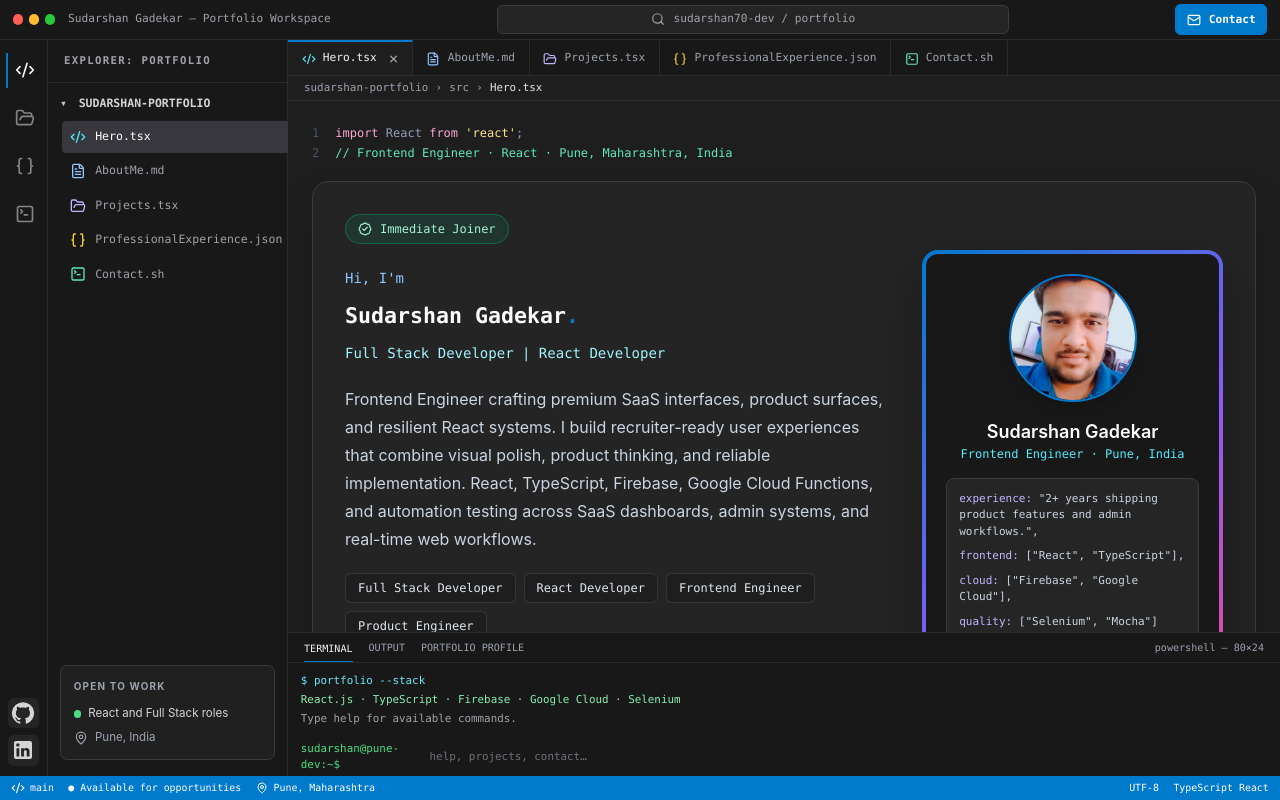
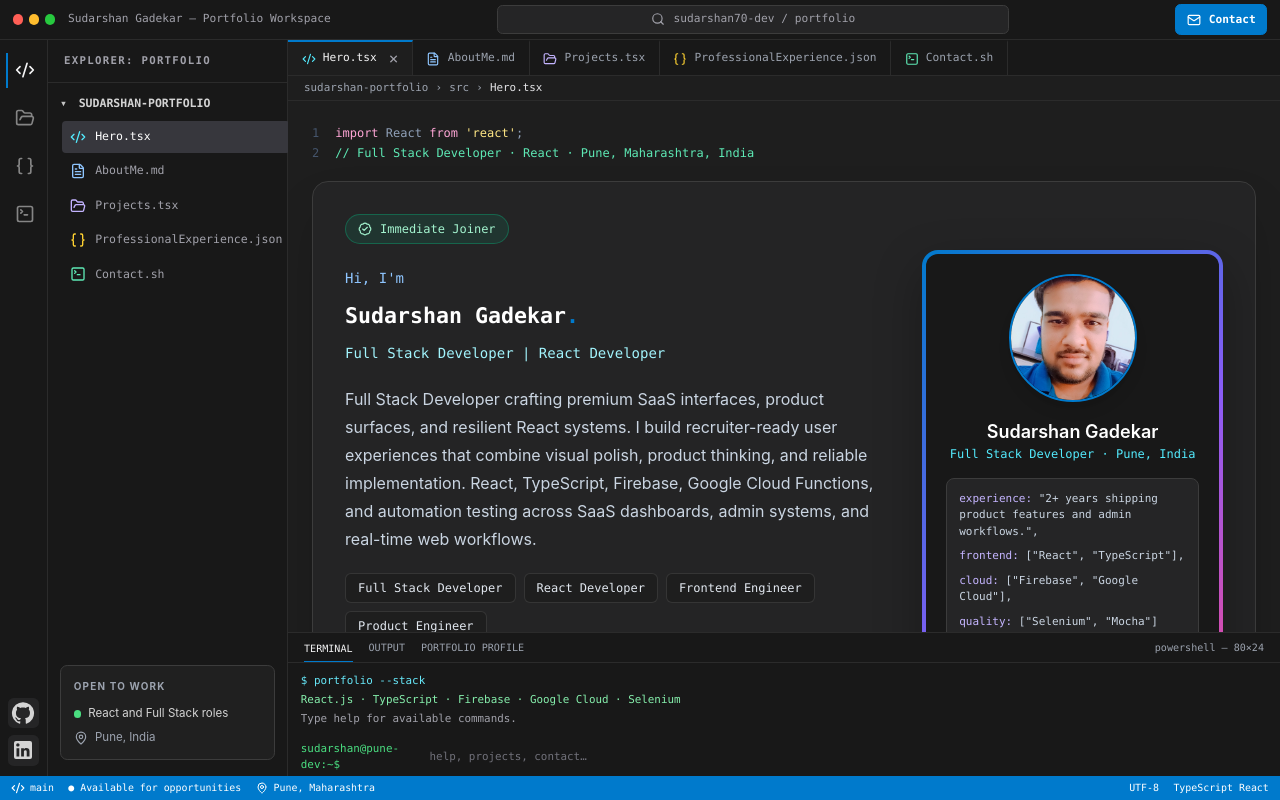
Before and after one commit to Sudarshan70-dev/Sudarshan70-dev, a Next.js app: page / in a window 1280 px wide. Built offline with nearby package versions, Linux system fonts and the light colour scheme.

Commit message:
change role to full stack developer

```diff
--- /dev/null
+++ b/public/google175c33bdf03e8fb8.html
@@ -0,0 +1 @@
+google-site-verification: google175c33bdf03e8fb8.html
--- a/public/index.html
+++ b/public/index.html
@@ -22,7 +22,7 @@
       work correctly both with client-side routing and a non-root public URL.
       Learn how to configure a non-root public URL by running `npm run build`.
     -->
-    <title>Sudarshan Gadekar | Frontend Engineer in Pune, India</title>
+    <title>Sudarshan Gadekar | Full Stack Developer in Pune, India</title>
   </head>
   <body>
     <noscript>You need to enable JavaScript to run this app.</noscript>
--- a/src/app/layout.tsx
+++ b/src/app/layout.tsx
@@ -5,9 +5,9 @@ import { siteUrl } from "@/lib/site-config";
 
 import "./globals.css";
 
-const siteTitle = "Sudarshan Gadekar | Frontend Engineer in Pune, India";
+const siteTitle = "Sudarshan Gadekar | Full Stack Developer in Pune, India";
 const siteDescription =
-  "Portfolio of Sudarshan Gadekar, a Pune-based frontend and product engineer building React and TypeScript applications, SaaS dashboards, and cloud-backed web products.";
+  "Portfolio of Sudarshan Gadekar, a Pune-based Full Stack Developer building React, JavaScript and TypeScript applications, SaaS dashboards, and cloud-backed web products.";
 
 export const metadata: Metadata = {
   metadataBase: new URL(siteUrl),
@@ -21,6 +21,9 @@ export const metadata: Metadata = {
   category: "portfolio",
   keywords: [
     "Sudarshan Gadekar",
+    "Full Stack Developer Pune",
+    "React Developer Pune",
+    "TypeScript Developer",
     "Frontend Engineer Pune",
     "React Developer India",
     "TypeScript Developer",
@@ -51,7 +54,7 @@ export const metadata: Metadata = {
     description: siteDescription,
     url: siteUrl,
     siteName: "Sudarshan Gadekar Portfolio",
-    images: [{ url: "/hero-photo.jpg", alt: "Sudarshan Gadekar, frontend engineer" }],
+    images: [{ url: "/hero-photo.jpg", alt: "Sudarshan Gadekar, Full Stack Developer" }],
     locale: "en_IN",
     type: "website",
   },
@@ -59,7 +62,7 @@ export const metadata: Metadata = {
     card: "summary_large_image",
     title: siteTitle,
     description: siteDescription,
-    images: [{ url: "/hero-photo.jpg", alt: "Sudarshan Gadekar, frontend engineer" }],
+    images: [{ url: "/hero-photo.jpg", alt: "Sudarshan Gadekar, Full Stack Developer" }],
   },
   icons: {
     icon: "/favicon.ico",
@@ -82,7 +85,7 @@ const structuredData = [
     name: profile.name,
     url: siteUrl,
     image: `${siteUrl}/hero-photo.jpg`,
-    jobTitle: "Frontend Engineer",
+    jobTitle: "Full Stack Developer | React Developer | Frontend Engineer | Product Engineer",
     description: profile.headline,
     address: {
       "@type": "PostalAddress",
--- a/src/app/projects/[slug]/page.tsx
+++ b/src/app/projects/[slug]/page.tsx
@@ -31,7 +31,7 @@ export async function generateMetadata({ params }: ProjectPageProps): Promise<Me
       title: `${project.title} | Case Study`,
       description: project.summary,
       url: `/projects/${project.slug}`,
-      images: [{ url: "/hero-photo.jpg", alt: "Sudarshan Gadekar, frontend engineer" }],
+      images: [{ url: "/hero-photo.jpg", alt: "Sudarshan Gadekar, Full Stack Developer" }],
     },
     twitter: {
       card: "summary_large_image",
--- a/src/components/portfolio/footer.tsx
+++ b/src/components/portfolio/footer.tsx
@@ -15,7 +15,7 @@ export function Footer({
       <div className="mx-auto flex max-w-7xl flex-col gap-5 rounded-[2rem] border border-white/8 bg-slate-950/50 px-6 py-6 sm:flex-row sm:items-center sm:justify-between">
         <div>
           <p className="text-sm font-semibold text-white">Sudarshan Gadekar</p>
-          <p className="mt-1 text-sm text-slate-400">Premium frontend engineering for SaaS products, admin systems, and modern React experiences.</p>
+          <p className="mt-1 text-sm text-slate-400">Premium Full Stack engineering for SaaS products, admin systems, and modern React experiences.</p>
         </div>
 
         <div className="flex flex-wrap items-center gap-3">
--- a/src/components/portfolio/hero-section.tsx
+++ b/src/components/portfolio/hero-section.tsx
@@ -19,7 +19,7 @@ export function HeroSection({
       <div className="mx-auto max-w-6xl">
         <div className="mb-5 space-y-1 font-mono text-xs text-slate-400">
           <p><span className="mr-4 text-slate-600">1</span><span className="text-pink-300">import</span> React <span className="text-pink-300">from</span> <span className="text-amber-200">&apos;react&apos;</span>;</p>
-          <p><span className="mr-4 text-slate-600">2</span><span className="text-emerald-300">// Frontend Engineer · React · Pune, Maharashtra, India</span></p>
+          <p><span className="mr-4 text-slate-600">2</span><span className="text-emerald-300">// Full Stack Developer · React · Pune, Maharashtra, India</span></p>
         </div>
 
         <MotionReveal>
@@ -71,7 +71,7 @@ export function HeroSection({
             <aside aria-label={`${profile.name} profile card`} className="workspace-id-card mx-auto w-full max-w-xs rounded-2xl p-1">
               <div className="rounded-xl bg-[#181818] p-5 text-center">
                 <Image
-                  alt={`Portrait of ${profile.name}, frontend engineer in Pune`}
+                  alt={`Portrait of ${profile.name}, Full Stack Developer in Pune`}
                   className="mx-auto h-32 w-32 rounded-full border-2 border-[#007acc] object-cover object-center shadow-lg"
                   height={1200}
                   priority
@@ -79,7 +79,7 @@ export function HeroSection({
                   width={900}
                 />
                 <h2 className="mt-4 text-lg font-semibold text-white">{profile.name}</h2>
-                <p className="font-mono text-xs text-cyan-300">Frontend Engineer · Pune, India</p>
+                <p className="font-mono text-xs text-cyan-300">Full Stack Developer · Pune, India</p>
 
                 <div className="mt-4 space-y-2 rounded-lg border border-[#3c3c3c] bg-[#252526] p-3 text-left font-mono text-[11px] text-slate-300">
                   <p><span className="text-violet-300">experience:</span> &quot;{profile.experience}&quot;,</p>
--- a/src/components/portfolio/site-header.tsx
+++ b/src/components/portfolio/site-header.tsx
@@ -74,7 +74,7 @@ export function SiteHeader({ resumeHref }: { resumeHref: string }) {
           </div>
           <div className="hidden sm:block">
             <p className="text-sm font-semibold text-white">Sudarshan Gadekar</p>
-            <p className="text-xs text-slate-400">Frontend Engineer</p>
+            <p className="text-xs text-slate-400">Full Stack Developer</p>
           </div>
         </Link>
 
--- a/src/content/site.ts
+++ b/src/content/site.ts
@@ -22,7 +22,7 @@ export const socialLinks: SocialLink[] = [
 
 export const profile: Profile = {
   name: "Sudarshan Gadekar",
-  headline: "Frontend Engineer crafting premium SaaS interfaces, product surfaces, and resilient React systems.",
+  headline: "Full Stack Developer crafting premium SaaS interfaces, product surfaces, and resilient React systems.",
   roles: ["Full Stack Developer","React Developer", "Frontend Engineer", "Product Engineer", ],
   intro:
     "I build recruiter-ready user experiences that combine visual polish, product thinking, and reliable implementation.",
@@ -40,7 +40,7 @@ export const profile: Profile = {
     density: "high",
   },
   about: [
-    "I enjoy translating complex workflows into polished, fast, and trustworthy interfaces. My recent work sits at the intersection of frontend engineering, admin tools, cloud-backed products, and operational UX.",
+    "Full-stack developer focused on building end-to-end cloud products, powerful admin tools, and high-performance user interfaces that simplify complex operational workflows.",
     "At Vendekin, I worked across the VNetra admin ecosystem: onboarding vending machines, handling inventory workflows, shaping planogram management, and integrating external services that operators depend on every day.",
     "I bring a product mindset to engineering work. That means reusable components, performance-aware implementation, accessible interaction design, and enough testing discipline to keep real production workflows reliable.",
   ],
@@ -250,7 +250,7 @@ export const contactConfig: ContactConfig = {
   email: "sudarshangadekar222@gmail.com",
   phone: "+91 7083589566",
   location: "Pune, Maharashtra, India",
-  availability: "Immediate joiner for Frontend Engineer, Product Engineer, and React roles.",
+  availability: "Immediate joiner for Full Stack Developer, Product Engineer, and React Developer roles.",
   note:
     "If you are hiring for premium frontend work, admin dashboards, SaaS products, or product-focused full stack roles, I would be glad to connect.",
 };
```
